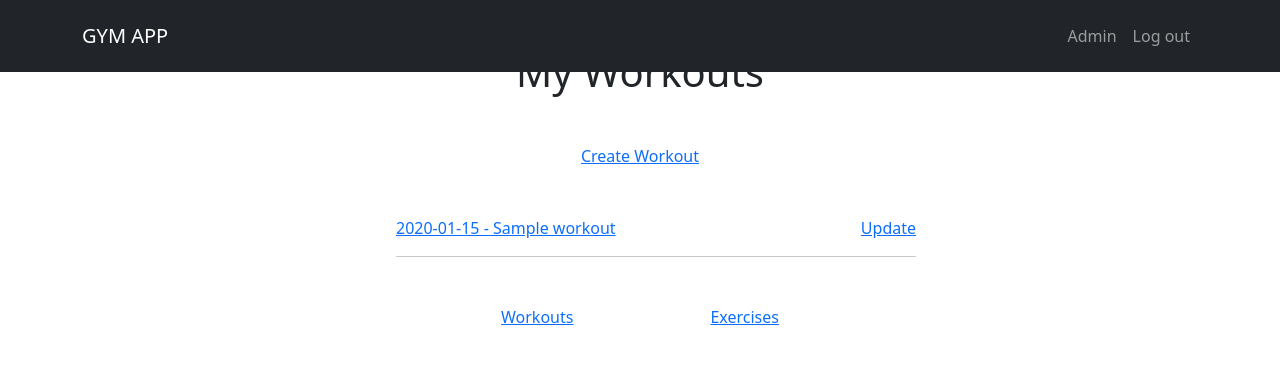
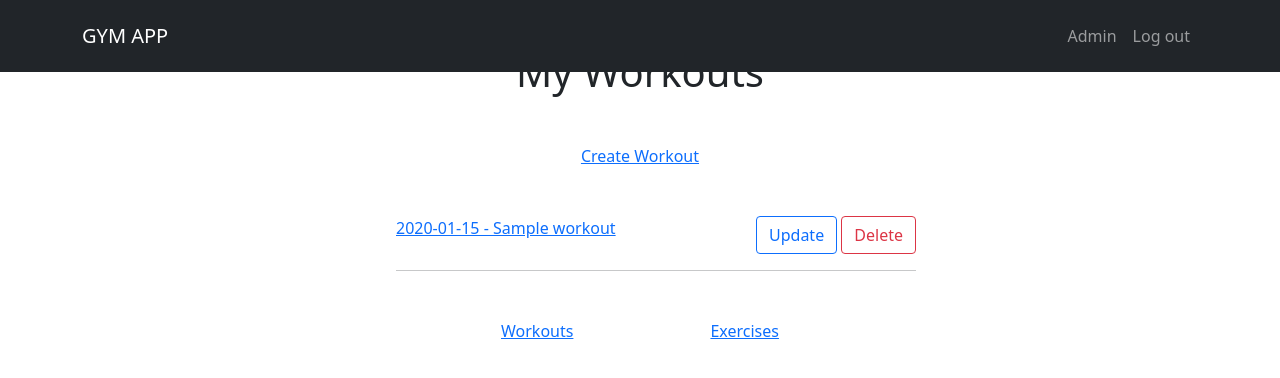
Before and after one commit to charliewhu/Dj_Gym, a Django app: page /routines/workouts/ in a window 1280 px wide. Shown: the top 378 px of the page. Run offline with Django 3.2, Linux system fonts and the light colour scheme; a user stored in the database is signed in; tables that the repository leaves empty hold one stand-in row (values such as "Sample post").

Commit message:
added modal delete for Workouts

```diff
--- a/routines/urls.py
+++ b/routines/urls.py
@@ -11,6 +11,7 @@ urlpatterns = [
     path('workouts/', views.WorkoutListView.as_view(), name='workout_list'),
     path('workouts/create/', views.WorkoutCreateView.as_view(), name='workout_create'),
     path('workouts/<int:pk>/update/', views.WorkoutUpdateView.as_view(), name='workout_update'),
+    path('workouts/<int:pk>/delete/', views.workout_delete, name='workout_delete'),
 
     path('workouts/<int:pk>/', views.WorkoutItemListView.as_view(), name='workout_item_list'),
     path('workouts/<int:pk>/add/', views.WorkoutItemCreateView.as_view(), name='workout_item_create'),
--- a/routines/views.py
+++ b/routines/views.py
@@ -1,4 +1,4 @@
-from django.shortcuts import render
+from django.shortcuts import render, redirect
 from django.urls import reverse, reverse_lazy
 from django.views.generic import ListView, DetailView, CreateView, UpdateView
 from .forms import WorkoutForm, WorkoutItemForm, ExerciseForm
@@ -42,6 +42,12 @@ class WorkoutUpdateView(UpdateView):
 
     def get_success_url(self):
         return reverse('routines:workout_list')
+
+
+def workout_delete(request, pk):
+    workout = Workout.objects.get(id=pk)
+    workout.delete()
+    return redirect('routines:workout_list')
 
 
 class WorkoutItemListView(ListView):
--- /dev/null
+++ b/templates/routines/utils/workout_delete_modal.html
@@ -0,0 +1,25 @@
+
+
+
+
+
+<div class="modal fade" id="deleteWorkoutModal{{o.id}}" tabindex="-1" aria-labelledby="exampleModalLabel" aria-hidden="true">
+  <div class="modal-dialog">
+    <div class="modal-content">
+      <div class="modal-header">
+        <h5 class="modal-title" id="deleteModalLabel">
+          Delete Workout: {{ o.name }}?
+        </h5>
+        <button type="button" class="btn-close" data-bs-dismiss="modal" aria-label="Close"></button>
+      </div>
+
+      <div class="modal-footer d-flex justify-content-center">
+        <button type="button" class="btn btn-secondary" data-bs-dismiss="modal">Close</button>
+        <form action="{% url 'routines:workout_delete' o.id %}" method=POST>
+          {% csrf_token %}
+          <input type="submit" class="btn btn-danger" value='Delete'>
+        </form>
+      </div>
+    </div>
+  </div>
+</div>
--- a/templates/routines/workout_list.html
+++ b/templates/routines/workout_list.html
@@ -17,15 +17,19 @@
 
       <li class="d-flex justify-content-between">
         <a href="{% url 'routines:workout_item_list' o.pk %}"> {{o}} </a>
-        <a href="{% url 'routines:workout_update' o.pk %}">Update</a>
+        <div>
+          <a class="btn btn-outline-primary" href="{% url 'routines:workout_update' o.pk %}">Update</a>
+          <button type="button" class="btn btn-outline-danger" data-bs-toggle="modal" data-bs-target="#deleteWorkoutModal{{o.id}}">Delete</button>
+        </div>
       </li>
 
       <hr>
-
+      {% include 'routines/utils/workout_delete_modal.html' %}
     {% endfor %}
   </ul>
 </div>
 
 
 
+
 {% endblock content %}
```
